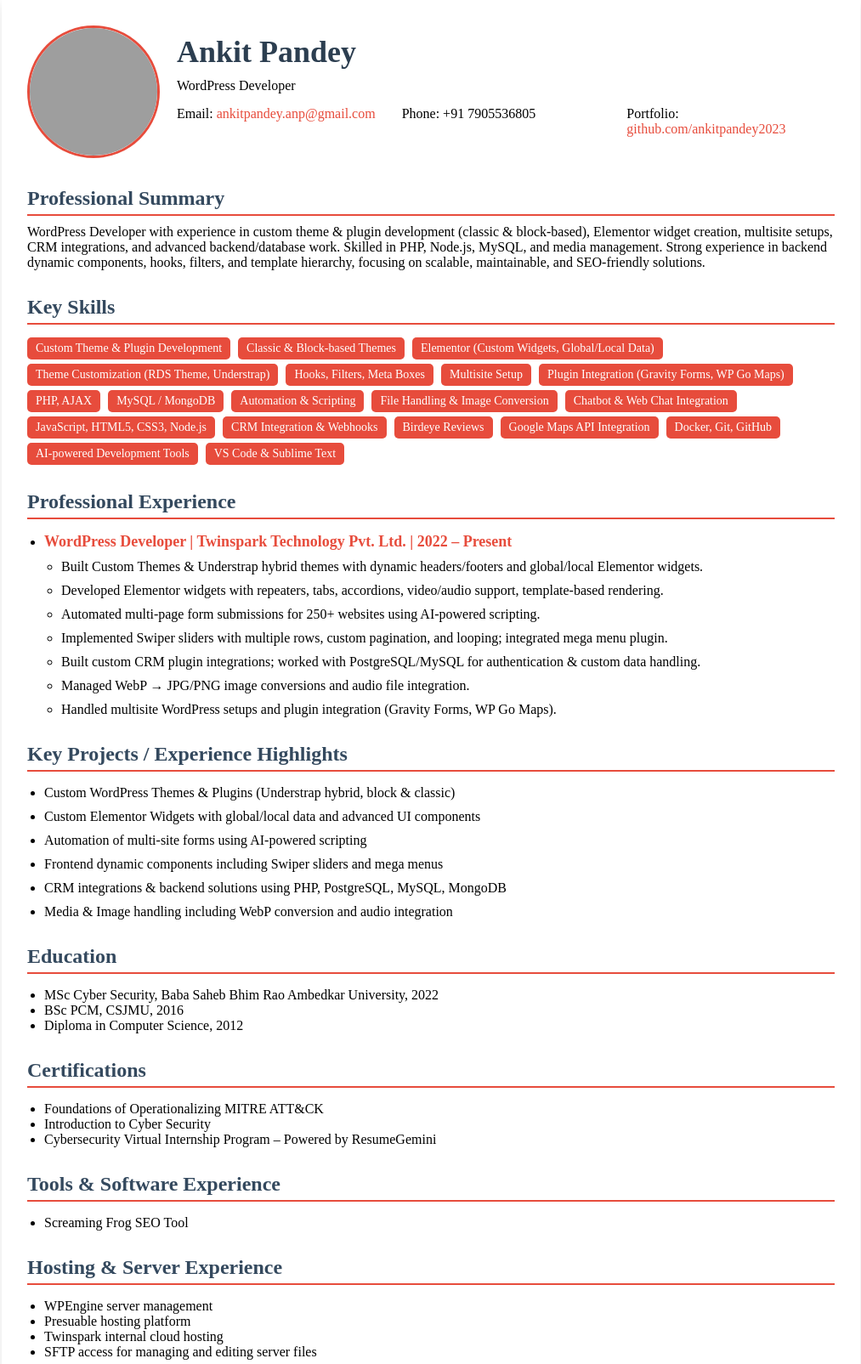
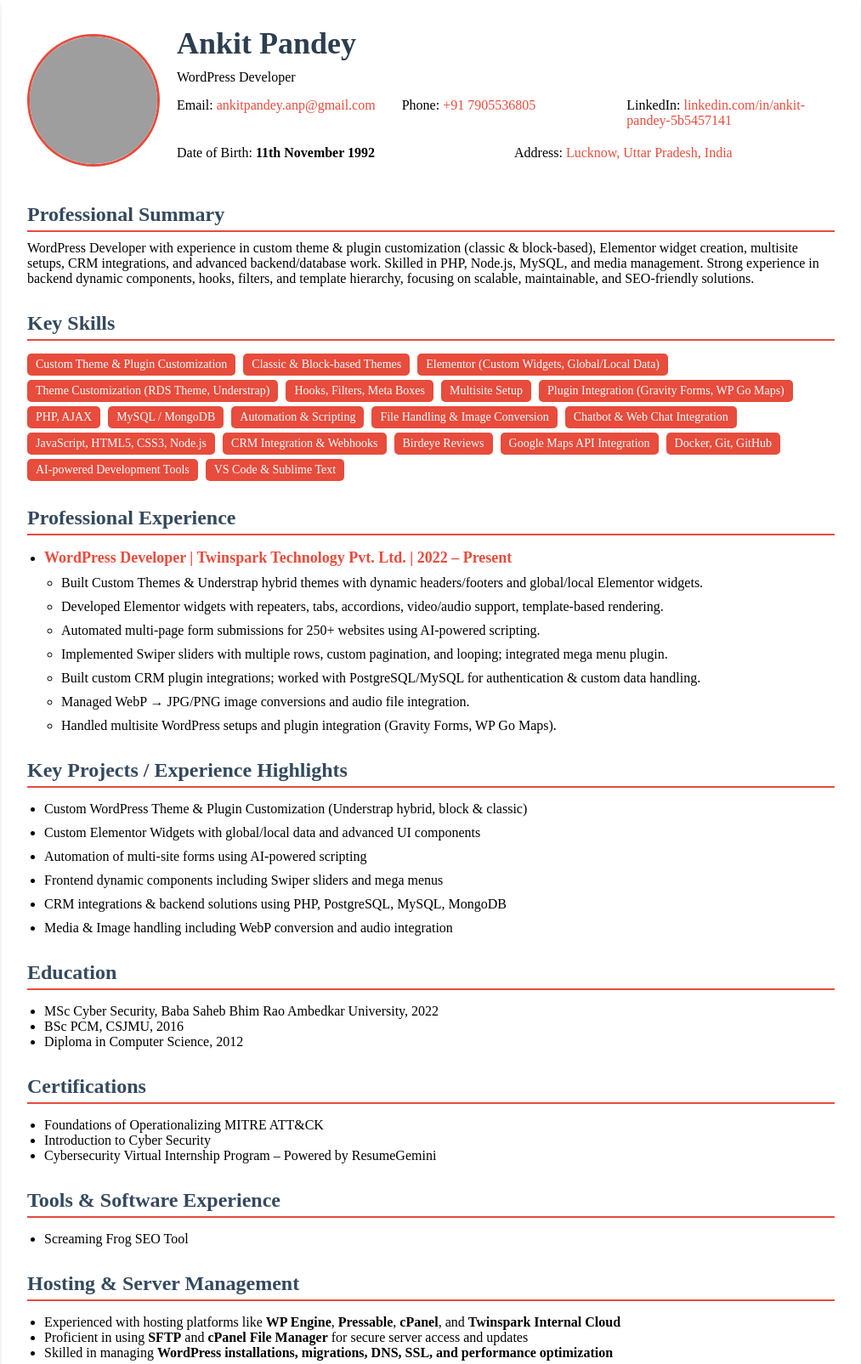
Before and after one commit to ankitpandey2023/wordpress-developer, a plain HTML site: page index.html in a window 1280 px wide. Shown: the part 40-1645 px from the top of the page at 85% size, without its empty margins (133-1146 px from the left). Drawn offline with Linux system fonts and the light colour scheme; grey boxes are pictures that could not be loaded.

Commit message:
Update contact information and skills in index.html

```diff
--- a/index.html
+++ b/index.html
@@ -19,8 +19,18 @@
         <p>WordPress Developer</p>
         <div class="contact">
           <div>Email: <a href="mailto:ankitpandey.anp@gmail.com">ankitpandey.anp@gmail.com</a></div>
-          <div>Phone: +91 7905536805</div>
-          <div>Portfolio: <a href="https://github.com/ankitpandey2023" target="_blank">github.com/ankitpandey2023</a></div>
+          <div>Phone: <a href="tel:+917905536805">+91 7905536805</a></div>
+          <div>LinkedIn:
+            <a href="https://www.linkedin.com/in/ankit-pandey-5b5457141/" target="_blank">
+              linkedin.com/in/ankit-pandey-5b5457141
+            </a>
+          </div>
+          <div>Date of Birth: <strong>11th November 1992</strong></div>
+          <div>Address:
+            <a href="https://www.google.com/maps/place/Lucknow,+Uttar+Pradesh" target="_blank">
+              Lucknow, Uttar Pradesh, India
+            </a>
+          </div>
         </div>
       </div>
     </header>
@@ -28,14 +38,14 @@
     <!-- Summary -->
     <section class="section summary">
       <h2>Professional Summary</h2>
-      <p>WordPress Developer with experience in custom theme & plugin development (classic & block-based), Elementor widget creation, multisite setups, CRM integrations, and advanced backend/database work. Skilled in PHP, Node.js, MySQL, and media management. Strong experience in backend dynamic components, hooks, filters, and template hierarchy, focusing on scalable, maintainable, and SEO-friendly solutions.</p>
+      <p>WordPress Developer with experience in custom theme & plugin customization (classic & block-based), Elementor widget creation, multisite setups, CRM integrations, and advanced backend/database work. Skilled in PHP, Node.js, MySQL, and media management. Strong experience in backend dynamic components, hooks, filters, and template hierarchy, focusing on scalable, maintainable, and SEO-friendly solutions.</p>
     </section>
 
     <!-- Skills -->
     <section class="section skills">
       <h2>Key Skills</h2>
       <div>
-        <span>Custom Theme & Plugin Development</span>
+        <span>Custom Theme & Plugin Customization</span>
         <span>Classic & Block-based Themes</span>
         <span>Elementor (Custom Widgets, Global/Local Data)</span>
         <span>Theme Customization (RDS Theme, Understrap)</span>
@@ -80,7 +90,7 @@
     <section class="section projects">
       <h2>Key Projects / Experience Highlights</h2>
       <ul>
-        <li>Custom WordPress Themes & Plugins (Understrap hybrid, block & classic)</li>
+        <li>Custom WordPress Theme & Plugin Customization (Understrap hybrid, block & classic)</li>
         <li>Custom Elementor Widgets with global/local data and advanced UI components</li>
         <li>Automation of multi-site forms using AI-powered scripting</li>
         <li>Frontend dynamic components including Swiper sliders and mega menus</li>
@@ -118,15 +128,15 @@
     </section>
 
     <!-- Hosting & Server Experience -->
-    <section class="section hosting">
-      <h2>Hosting & Server Experience</h2>
-      <ul>
-        <li>WPEngine server management</li>
-        <li>Presuable hosting platform</li>
-        <li>Twinspark internal cloud hosting</li>
-        <li>SFTP access for managing and editing server files</li>
-      </ul>
-    </section>
+    <section class="hosting">
+	  <h2>Hosting & Server Management</h2>
+	  <ul>
+	    <li>Experienced with hosting platforms like <strong>WP Engine</strong>, <strong>Pressable</strong>, <strong>cPanel</strong>, and <strong>Twinspark Internal Cloud</strong></li>
+	    <li>Proficient in using <strong>SFTP</strong> and <strong>cPanel File Manager</strong> for secure server access and updates</li>
+	    <li>Skilled in managing <strong>WordPress installations, migrations, DNS, SSL, and performance optimization</strong></li>
+	  </ul>
+	</section>
+
 
     <!-- RDS Theme -->
     <section class="section rds-theme">
```
